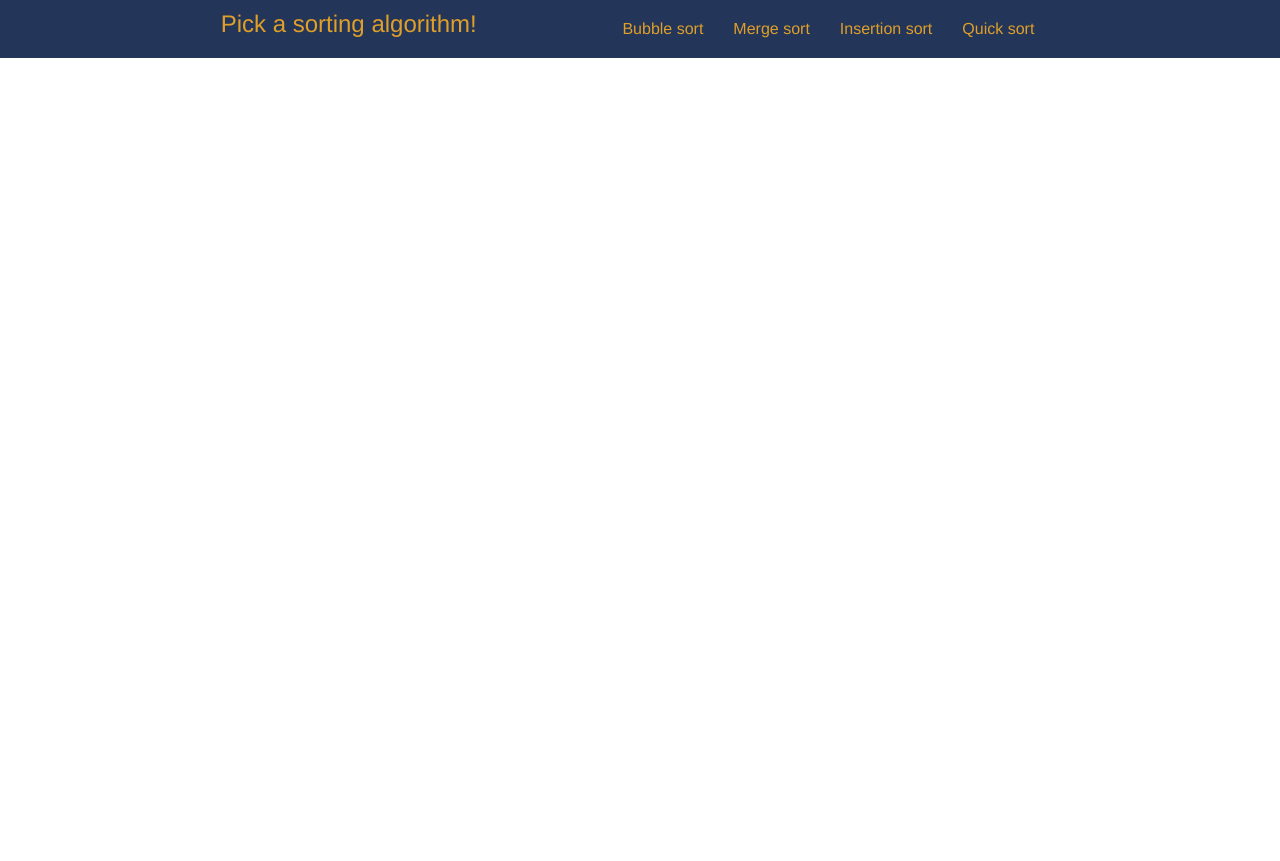
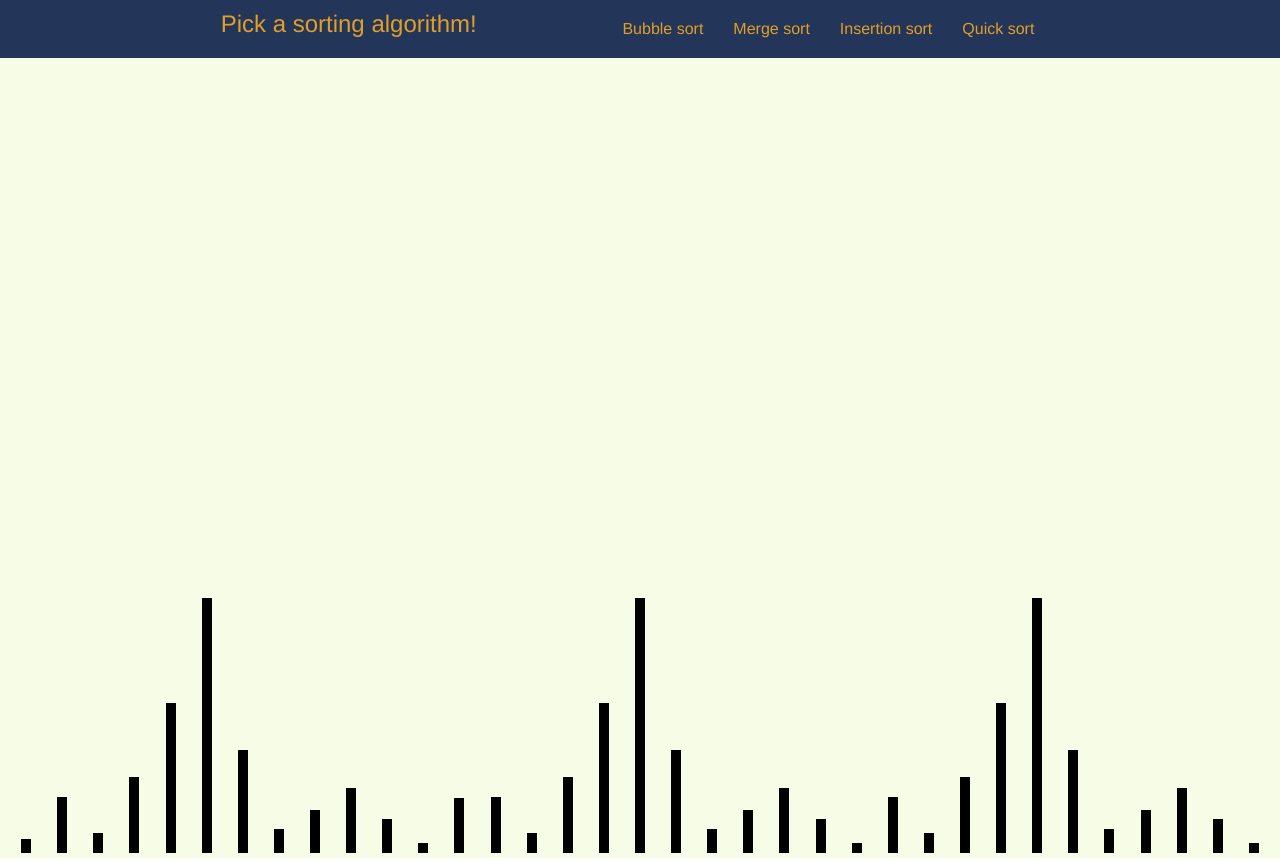
Before and after one commit to apelqvistj/sorting-visualizer, a Vue app: page / in a window 1280 px wide. Before the commit the page ends 800 px from the top, so only its background shows below. Built offline with nearby package versions, Linux system fonts and the light colour scheme.

Commit message:
View window for sorting

```diff
--- a/src/App.vue
+++ b/src/App.vue
@@ -1,17 +1,26 @@
 <template>
   <div id="app">
     <AlgorithmMenu />
+    <Visualizer v-bind:array="array" />
   </div>
 </template>
 
 <script>
 import AlgorithmMenu from './components/AlgorithmMenu.vue'
+import Visualizer from './components/Visualizer.vue'
 
 export default {
   name: 'App',
   components: {
-    AlgorithmMenu
+    AlgorithmMenu,
+    Visualizer
+  },
+  data() {
+    return {
+      array: [14, 56, 20, 76, 150, 255, 103, 24, 43, 65, 34, 10, 55, 56, 20, 76, 150, 255, 103, 24, 43, 65, 34, 10, 56, 20, 76, 150, 255, 103, 24, 43, 65, 34, 10]
+    }
   }
+
 }
 </script>
 
--- /dev/null
+++ b/src/components/Visualizer.vue
@@ -0,0 +1,42 @@
+<template>
+    <div class='view'>
+        <div class='list' >
+            <div v-for="(num, index) in array" class='element' v-bind:style="{ height: num +'px' }" :key="index">&nbsp;</div>
+        </div>
+    </div>
+</template>
+
+<script>
+    export default {
+        name: 'Visualizer',
+        props: {
+            array: {
+                type: Array
+            }
+        }
+    }
+</script>
+
+<style scoped>
+    .view {
+        background-color: #F7FCE7;
+        width: 100vw;
+        max-width: 100%;
+        height: 800px;
+        display: flex;
+        align-items: flex-end;
+    }
+    .list {
+        width: 100%;
+        display: flex;
+        justify-content: space-evenly;
+        align-items: flex-end;
+
+    }
+    .element {
+        display: inline-block;
+        background-color: black;
+        width: 10px;
+        margin: 5px;
+    }
+</style>
```
